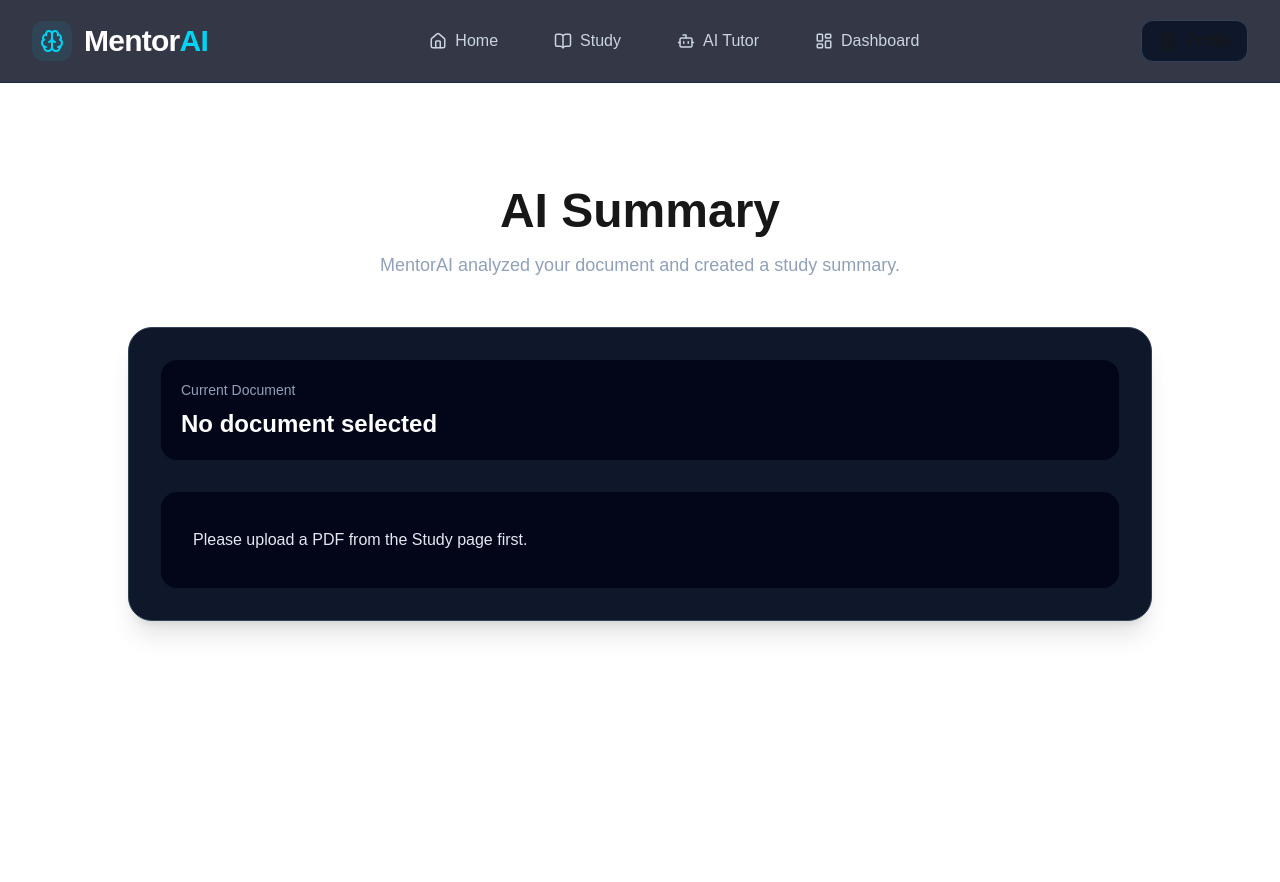
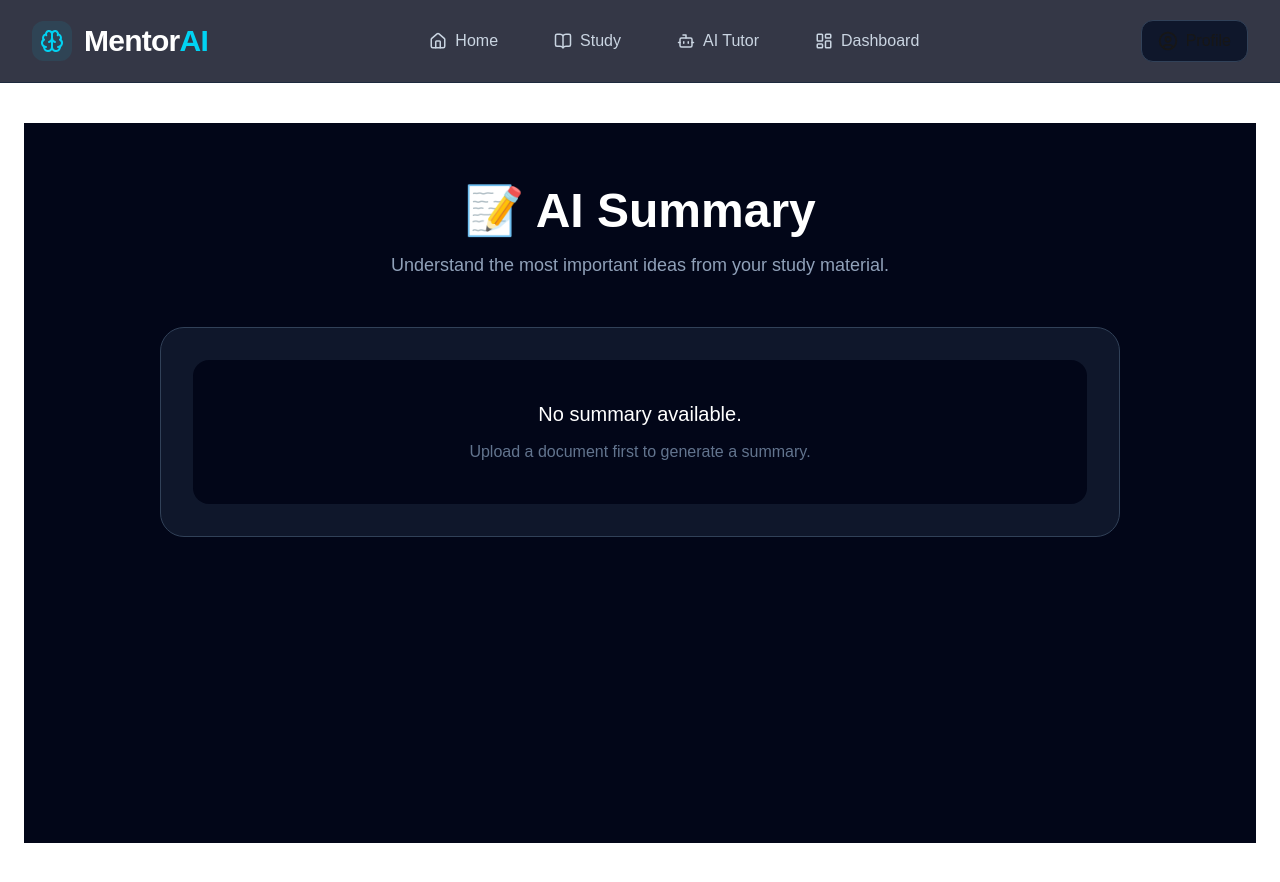
Before and after one commit to baleriaes/mentor-ai, a Next.js app: page /summary in a window 1280 px wide. Built offline with nearby package versions, Linux system fonts and the light colour scheme.

Commit message:
Fix summary API route

```diff
--- a/app/summary/page.tsx
+++ b/app/summary/page.tsx
@@ -1,36 +1,37 @@
 "use client";
 
 import { useEffect, useState } from "react";
+import Link from "next/link";
 import { getStudySession } from "@/lib/studyStore";
+import type { StudySession } from "@/lib/studyStore";
 
 export default function SummaryPage() {
+  const [session, setSession] = useState<StudySession | null>(null);
   const [summary, setSummary] = useState("");
   const [loading, setLoading] = useState(true);
-  const [filename, setFilename] = useState("");
 
   useEffect(() => {
-    generateSummary();
+    const studySession = getStudySession();
+
+    setSession(studySession);
+
+    if (studySession) {
+      generateSummary(studySession.text);
+    } else {
+      setLoading(false);
+    }
   }, []);
 
-  async function generateSummary() {
-    const session = getStudySession();
 
-    if (!session) {
-      setSummary("Please upload a PDF from the Study page first.");
-      setLoading(false);
-      return;
-    }
-
-    setFilename(session.filename);
-
+  async function generateSummary(text: string) {
     try {
-      const res = await fetch("/api/summarize", {
+        const res = await fetch("/api/summarize", {
         method: "POST",
         headers: {
           "Content-Type": "application/json",
         },
         body: JSON.stringify({
-          text: session.text,
+          text,
         }),
       });
 
@@ -39,65 +40,196 @@ export default function SummaryPage() {
       if (data.success) {
         setSummary(data.summary);
       } else {
-        setSummary(data.error || "Failed to generate summary.");
+        setSummary("Unable to generate summary.");
       }
-    } catch (err) {
-      console.error(err);
-      setSummary("Something went wrong while generating the summary.");
+
+    } catch (error) {
+      console.error(error);
+      setSummary("Something went wrong.");
     }
 
     setLoading(false);
   }
 
+
   return (
-    <main className="min-h-[calc(100vh-80px)]">
-      <div className="mx-auto max-w-5xl py-16">
+    <main className="min-h-[calc(100vh-80px)] bg-slate-950 text-white">
+
+      <section className="mx-auto max-w-5xl px-8 py-16">
+
 
         <div className="mb-12 text-center">
+
           <h1 className="text-5xl font-bold">
-            AI Summary
+            📝 AI Summary
           </h1>
 
           <p className="mt-4 text-lg text-slate-400">
-            MentorAI analyzed your document and created a study summary.
+            Understand the most important ideas from your study material.
           </p>
+
         </div>
 
-        <div className="rounded-3xl border border-slate-700 bg-slate-900 p-8 shadow-xl">
 
-          <div className="mb-8 rounded-2xl bg-slate-950 p-5">
+
+        {session && (
+
+          <div className="mb-8 rounded-3xl border border-slate-700 bg-slate-900 p-6">
 
             <p className="text-sm text-slate-400">
               Current Document
             </p>
 
-            <h2 className="mt-2 text-2xl font-semibold text-white">
-              {filename || "No document selected"}
+            <h2 className="mt-2 text-2xl font-bold">
+              📘 {session.filename}
             </h2>
 
           </div>
 
-          {loading ? (
+        )}
+
+
+
+        <div className="rounded-3xl border border-slate-700 bg-slate-900 p-8">
+
+
+          {loading && (
+
             <div className="rounded-2xl bg-slate-950 p-10 text-center">
-              <div className="text-xl font-semibold text-cyan-400">
-                🤖 MentorAI is generating your summary...
+
+              <p className="text-xl text-cyan-400">
+                🤖 MentorAI is analyzing your document...
+              </p>
+
+              <p className="mt-3 text-slate-500">
+                Creating your personalized study summary.
+              </p>
+
+            </div>
+
+          )}
+
+
+
+          {!loading && !summary && (
+
+            <div className="rounded-2xl bg-slate-950 p-10 text-center">
+
+              <p className="text-xl">
+                No summary available.
+              </p>
+
+              <p className="mt-3 text-slate-500">
+                Upload a document first to generate a summary.
+              </p>
+
+            </div>
+
+          )}
+
+
+
+          {!loading && summary && (
+
+            <div className="rounded-2xl bg-slate-950 p-8">
+
+              <div className="whitespace-pre-line leading-8 text-slate-300">
+                {summary}
               </div>
 
-              <p className="mt-4 text-slate-500">
-                This usually takes a few seconds.
-              </p>
             </div>
-          ) : (
-            <div className="rounded-2xl bg-slate-950 p-8">
-              <div className="whitespace-pre-wrap leading-8 text-slate-200">
-                {summary}
-              </div>
-            </div>
+
           )}
+
+
 
         </div>
 
-      </div>
+
+
+
+        {!loading && summary && (
+
+          <section className="mt-12 rounded-3xl border border-cyan-400/30 bg-cyan-500/10 p-8">
+
+
+            <h2 className="text-3xl font-bold">
+              🎯 Continue Learning
+            </h2>
+
+
+            <p className="mt-3 text-slate-300">
+              Your summary is complete. Choose what you want to do next.
+            </p>
+
+
+
+            <div className="mt-8 grid gap-5 md:grid-cols-3">
+
+
+              <Link
+                href="/flashcards"
+                className="rounded-2xl bg-slate-950 p-6 transition hover:ring-2 hover:ring-cyan-400"
+              >
+
+                <h3 className="text-xl font-bold">
+                  🧠 Review Flashcards
+                </h3>
+
+                <p className="mt-3 text-slate-400">
+                  Memorize important concepts with active recall.
+                </p>
+
+              </Link>
+
+
+
+
+              <Link
+                href="/quiz"
+                className="rounded-2xl bg-slate-950 p-6 transition hover:ring-2 hover:ring-cyan-400"
+              >
+
+                <h3 className="text-xl font-bold">
+                  ❓ Take Quiz
+                </h3>
+
+                <p className="mt-3 text-slate-400">
+                  Test your understanding.
+                </p>
+
+              </Link>
+
+
+
+
+              <Link
+                href="/chat"
+                className="rounded-2xl bg-slate-950 p-6 transition hover:ring-2 hover:ring-cyan-400"
+              >
+
+                <h3 className="text-xl font-bold">
+                  🤖 Ask AI Tutor
+                </h3>
+
+                <p className="mt-3 text-slate-400">
+                  Ask questions and learn from your material.
+                </p>
+
+              </Link>
+
+
+
+            </div>
+
+
+          </section>
+
+        )}
+
+
+      </section>
+
     </main>
   );
 }
```
